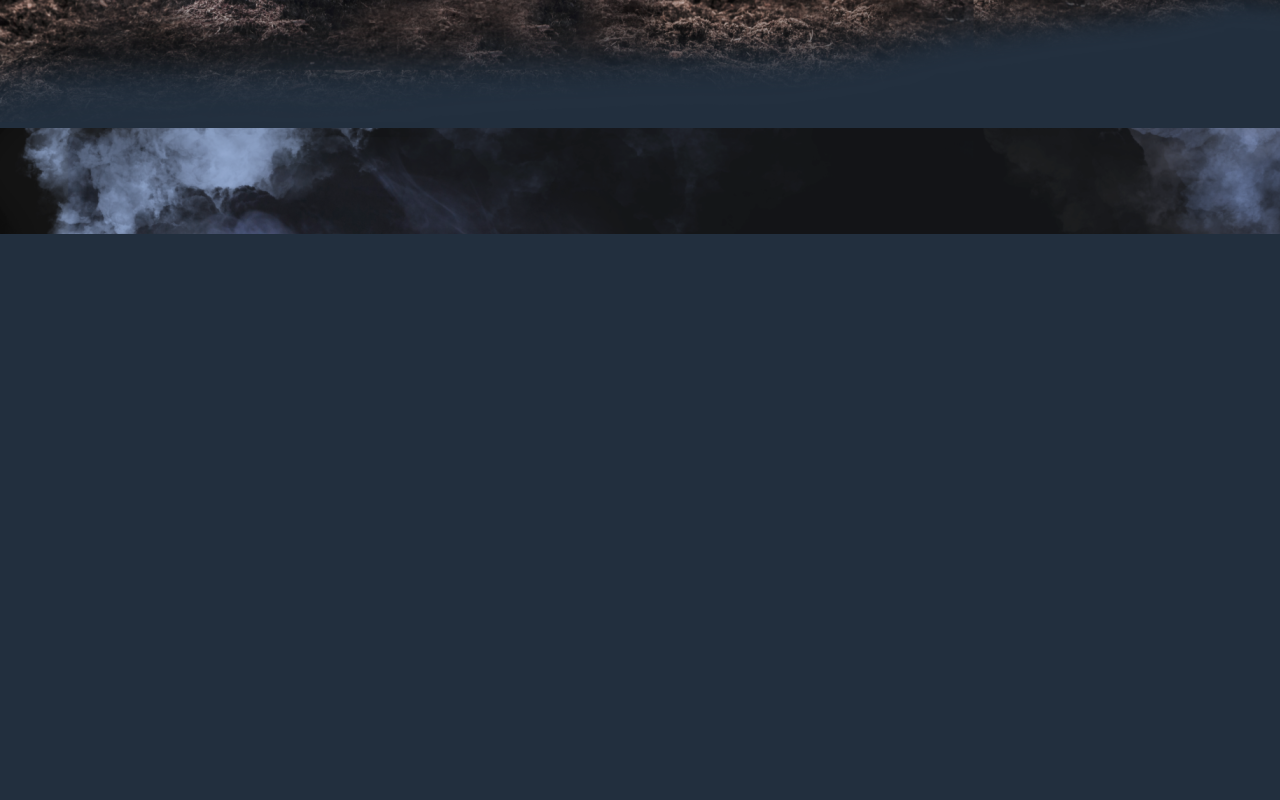
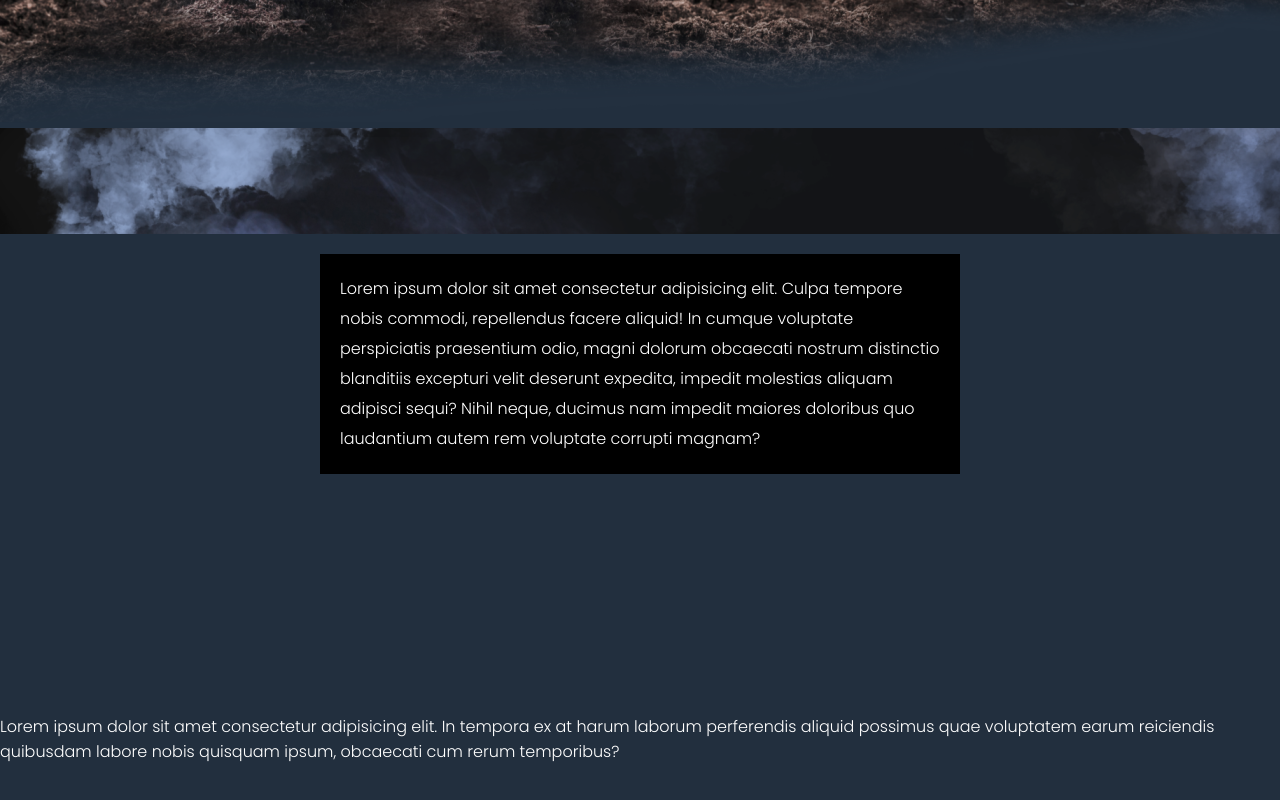
Before and after one commit to AhmedKaram50/Vector_Ui, a plain HTML site: page index.html in a window 1280 px wide. Shown: the part 2408-3208 px from the top of the page. Before the commit the page ends 3000 px from the top, so only its background shows below. Drawn offline with Linux system fonts and the light colour scheme; no server answers; files whose address does not match are found by name.

Commit message:
PopUp & PopOut Effects

```diff
--- a/index.html
+++ b/index.html
@@ -169,6 +169,14 @@
       ajsdlfj
     </div>
 
+    <div class="fade-this">
+      Lorem ipsum dolor sit amet consectetur adipisicing elit. Culpa tempore nobis commodi, repellendus facere aliquid! In cumque voluptate perspiciatis praesentium odio, magni dolorum obcaecati nostrum distinctio blanditiis excepturi velit deserunt expedita, impedit molestias aliquam adipisci sequi? Nihil neque, ducimus nam impedit maiores doloribus quo laudantium autem rem voluptate corrupti magnam?
+    </div>
+    <div class="fade-this f-two">
+      Lorem ipsum dolor sit amet consectetur adipisicing elit. Culpa tempore nobis commodi, repellendus facere aliquid! In cumque voluptate perspiciatis praesentium odio, magni dolorum obcaecati nostrum distinctio blanditiis excepturi velit deserunt expedita, impedit molestias aliquam adipisci sequi? Nihil neque, ducimus nam impedit maiores doloribus quo laudantium autem rem voluptate corrupti magnam?
+    </div>
+    <div class="down">Lorem ipsum dolor sit amet consectetur adipisicing elit. In tempora ex at harum laborum perferendis aliquid possimus quae voluptatem earum reiciendis quibusdam labore nobis quisquam ipsum, obcaecati cum rerum temporibus?</div>
+
 
     <script src="js/main.js"></script>
     <script src="js/helpers.js"></script>
--- a/js/helpers.js
+++ b/js/helpers.js
@@ -28,6 +28,10 @@ class VectorElementCollection extends Array {
     addClass(className) {
         this.forEach(el => el.classList.add(className))
         return this
+    }
+
+    hasClass () {
+
     }
 
     toggleClass(className) {
@@ -151,6 +155,33 @@ class VectorElementCollection extends Array {
     //     }
     //      return this
     // }
+
+    popUp(time) {
+        const timeInSeconds = time / 1000;
+        this.css({
+            "transform": "scale(0)"
+        })
+        setTimeout(() => {
+            console.log(this.css({
+                "transition": `all ${timeInSeconds}s cubic-bezier(0, 0.04, 0, 0.89)`,
+                "transform": "scale(1)"
+            }))
+        }, 0)
+    }
+
+    popOut(time) {
+        const timeInSeconds = time / 1000;
+        this.css({
+            "transform": "scale(1)"
+        })
+        setTimeout(() => {
+            console.log(this.css({
+                "transition": `all ${timeInSeconds}s cubic-bezier(0, 0.04, 0, 0.89)`,
+                "transform": "scale(0)"
+            }))
+        }, 0)
+    }
+
 }
 
 
@@ -158,5 +189,16 @@ countriesData($("#countries"), $("#regions"))
 
 
 
+$(".fade-this").popUp(500)
+
+$(".f-two").popOut(200)
+
+
 
 //<script src="https://rawcdn.githack.com/AhmedKaram50/Vector_Ui/master/js/helpers.js?token=GHSAT0AAAAAABQAB6VVU23H7LWXWULIP2LUYP73L7A"></script>
+/*
+    - parent()
+    - popUp(time)
+    - popOut(time)
+    - hasClass(className)
+*/
--- a/sass/vector.scss
+++ b/sass/vector.scss
@@ -3,7 +3,7 @@
 @import url('https://fonts.googleapis.com/css2?family=Poppins:ital,wght@0,200;0,300;1,100;1,200;1,300&display=swap');
 
 body {
-  height: 3000px;
+  height: 5000px;
   background-color: #222f3e;
   color: #fff;
   font-family: $main-font;
@@ -231,3 +231,14 @@ div[class^="accordion"]{
   background: assets("images", "koko.png");
   height: 100vh;
 }
+
+.fade-this{
+  background-color: #000;
+  width: 50%;
+  margin: 0 auto;
+  margin-top: 20px;
+  padding: 20px;
+  line-height: 30px;
+  // opacity: 0;
+  // transform: scale(0);
+}
```
Also changed, not shown: css/vector.css, 1 other file.
